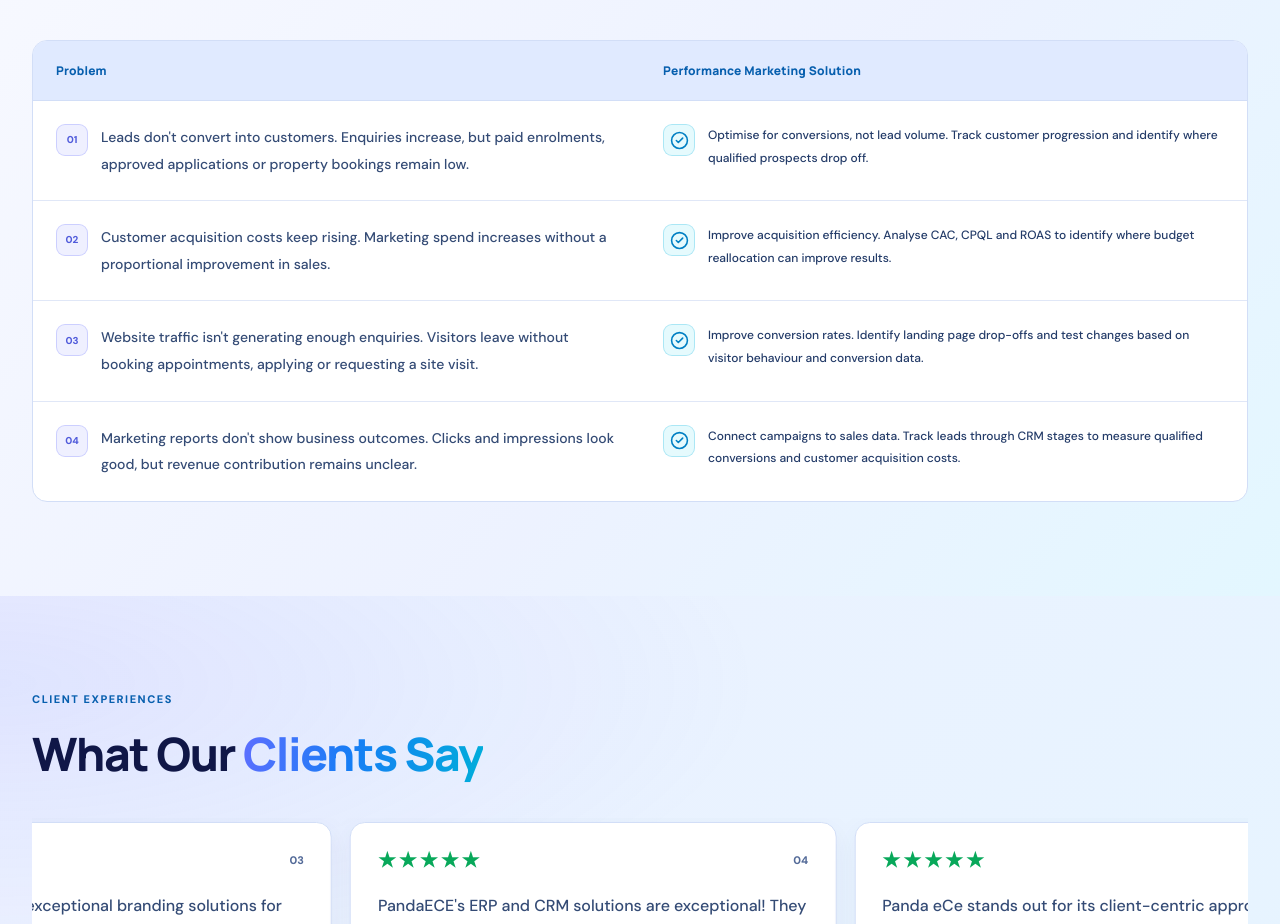
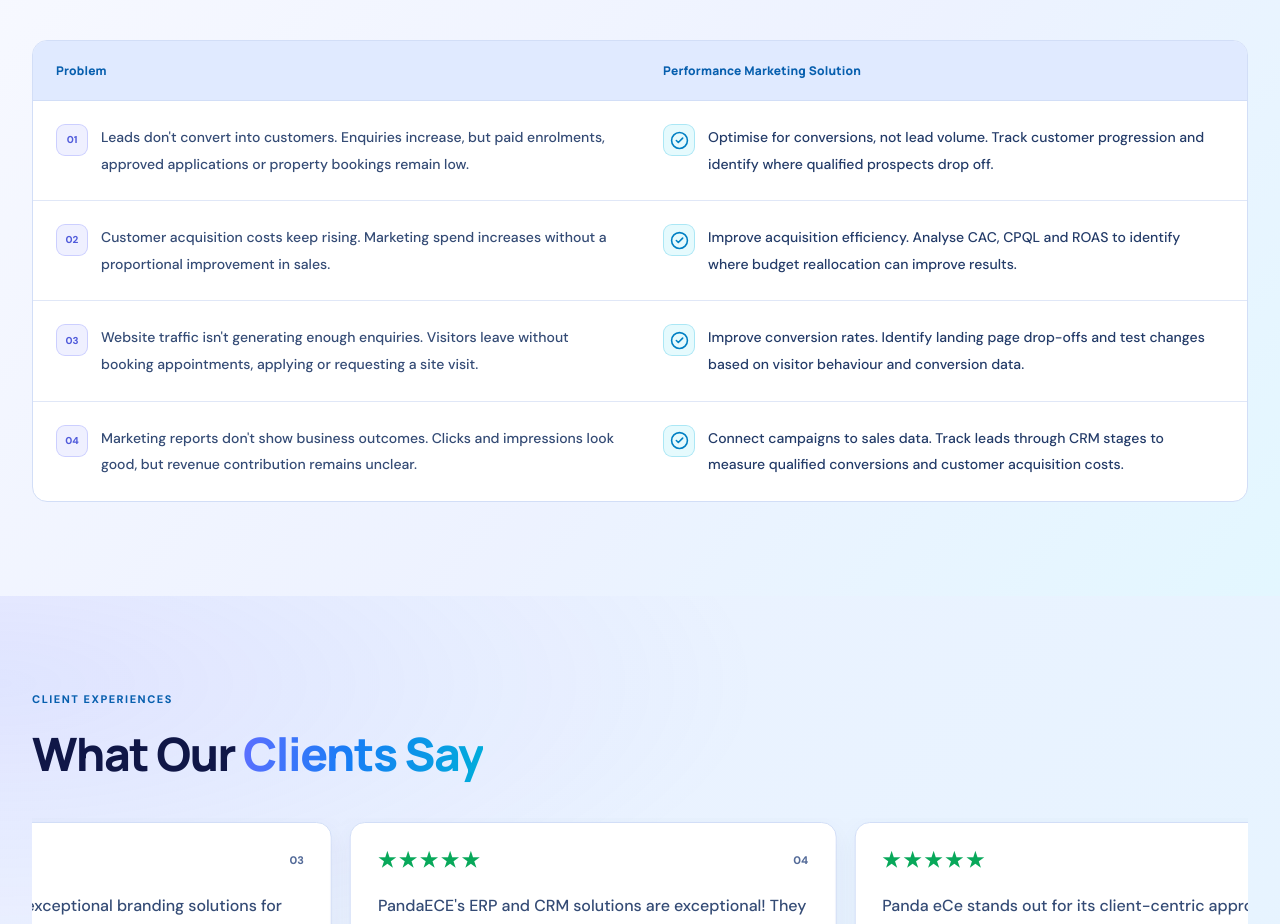
Before and after one commit to pandaece-murali/Performance-marketing_LP2, a Next.js app: page / in a window 1280 px wide. Shown: the part 2680-3604 px from the top of the page. Built offline with nearby package versions, Linux system fonts and the light colour scheme.

Commit message:
Updated landingpage design

```diff
--- a/app/globals.css
+++ b/app/globals.css
@@ -2406,6 +2406,7 @@ body {
 }
 
 .problem-cell p,
+.solution-cell p,
 .faq-item > p,
 .contact-benefits li {
   font-size: 14px;
```
